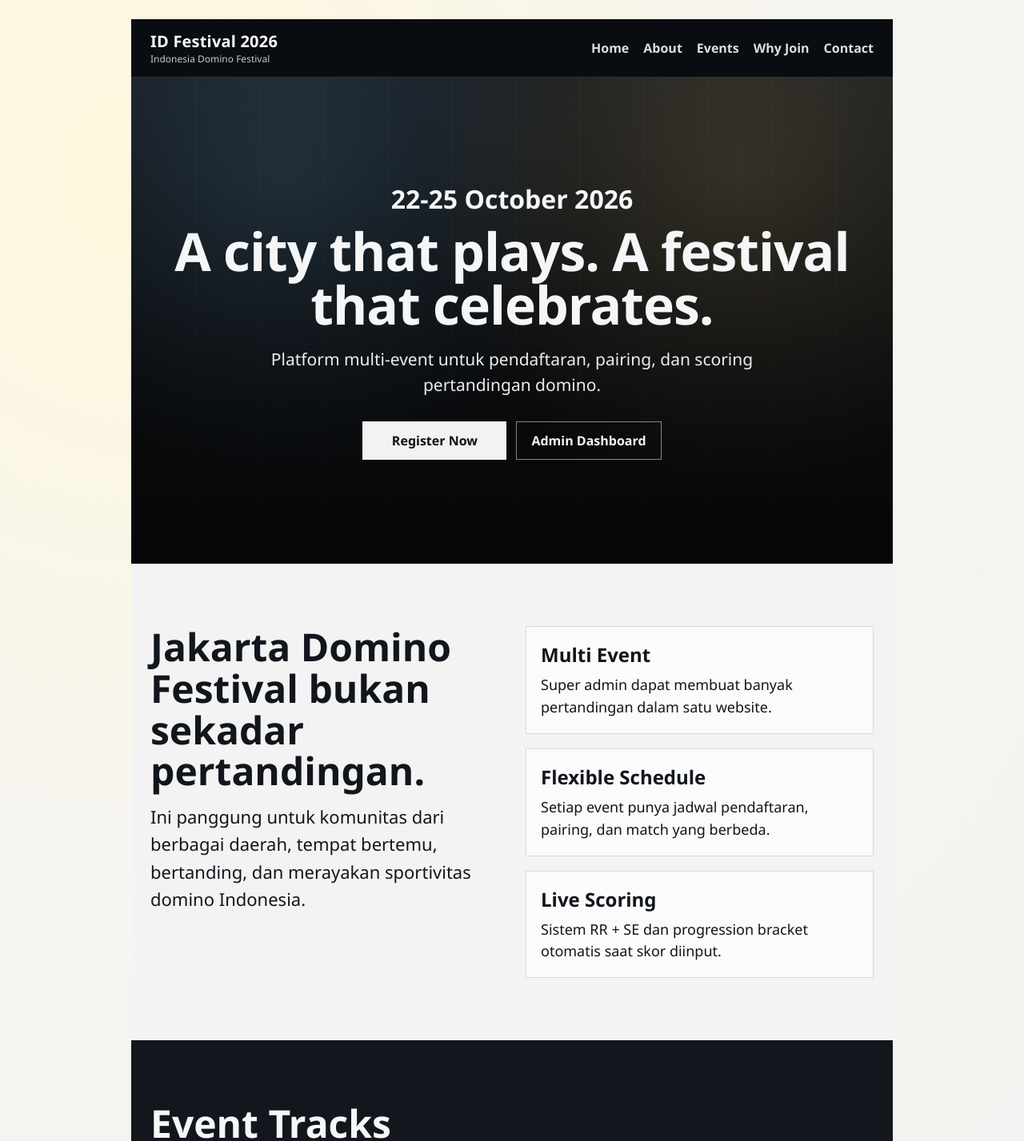
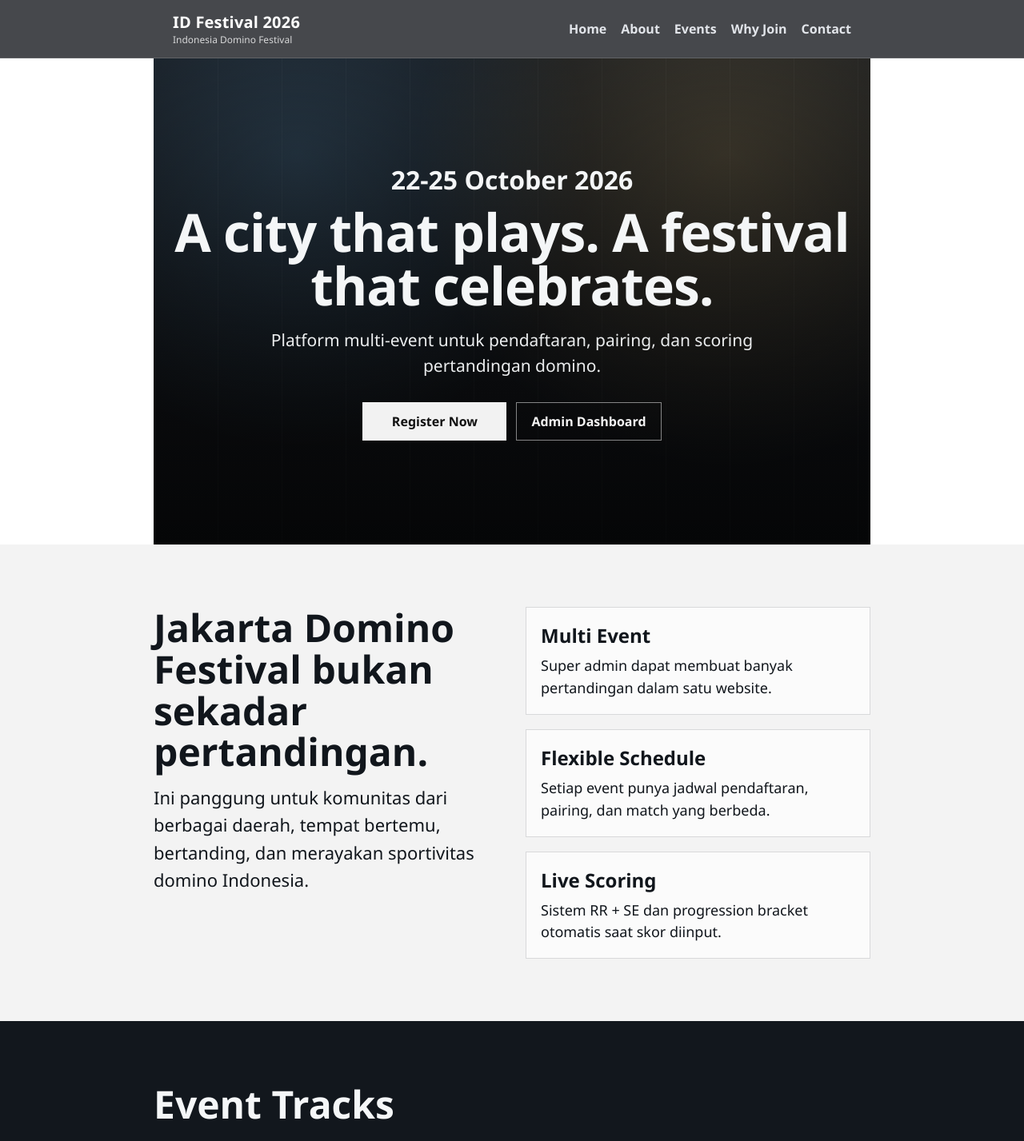
Before and after one commit to panglimadomino/id_fes_2026, a Next.js app: page / in a window 1280 px wide. Shown: the top 1427 px of the page at 80% size. Built offline with nearby package versions, Linux system fonts and the light colour scheme.

Commit message:
fix layout spacing width 15-70-15 and white background

```diff
--- a/app/admin/page.tsx
+++ b/app/admin/page.tsx
@@ -32,12 +32,14 @@ export default async function AdminPage() {
 
     if (regError) {
       return (
+        <div className="page-wrap">
           <div className="grid">
             <section className="panel">
               <h1>Admin Dashboard</h1>
               <p>Ringkasan event dan jumlah pendaftar saat ini.</p>
               <p style={{ color: "#d00" }}>Error: {regError.message}</p>
             </section>
+          </div>
         </div>
       );
     }
@@ -49,6 +51,7 @@ export default async function AdminPage() {
   }
 
   return (
+    <div className="page-wrap">
       <div className="grid">
         <section className="panel">
           <h1>Admin Dashboard</h1>
@@ -81,5 +84,6 @@ export default async function AdminPage() {
           </table>
         </section>
       </div>
+    </div>
   );
 }
--- a/app/events/[slug]/page.tsx
+++ b/app/events/[slug]/page.tsx
@@ -30,6 +30,7 @@ export default async function EventPage({ params }: Props) {
   const canRegister = data.status === "published" && data.allow_public_registration && inWindow;
 
   return (
+    <div className="page-wrap">
       <div className="grid">
         <section className="panel">
           <h1>{data.name}</h1>
@@ -46,5 +47,6 @@ export default async function EventPage({ params }: Props) {
           </section>
         )}
       </div>
+    </div>
   );
 }
--- a/app/globals.css
+++ b/app/globals.css
@@ -1,4 +1,5 @@
 :root {
+  --content-width: 70vw;
   --bg: #f7f5ef;
   --ink: #1e2a2f;
   --card: #ffffff;
@@ -11,11 +12,21 @@
 body {
   margin: 0;
   font-family: "Segoe UI", "Helvetica Neue", sans-serif;
-  background: radial-gradient(circle at 15% 10%, #fff8dd 0%, var(--bg) 35%, #edf3f2 100%);
+  background: #ffffff;
   color: var(--ink);
 }
 
 .container {
+  max-width: 1000px;
+  margin: 0 auto;
+  padding: 24px;
+}
+
+.app-main {
+  min-height: 100vh;
+}
+
+.page-wrap {
   max-width: 1000px;
   margin: 0 auto;
   padding: 24px;
@@ -82,7 +93,7 @@ th, td {
 
 .home-page {
   min-height: 100vh;
-  background: #0f1114;
+  background: #ffffff;
   color: #f4f6f7;
 }
 
@@ -96,7 +107,7 @@ th, td {
 }
 
 .site-header__inner {
-  max-width: 1200px;
+  width: var(--content-width);
   margin: 0 auto;
   padding: 14px 24px;
   display: flex;
@@ -142,6 +153,8 @@ th, td {
 
 .hero {
   position: relative;
+  width: var(--content-width);
+  margin: 0 auto;
   min-height: 76vh;
   display: grid;
   place-items: center;
@@ -230,7 +243,7 @@ th, td {
 }
 
 .section__inner {
-  max-width: 1200px;
+  width: var(--content-width);
   margin: 0 auto;
 }
 
@@ -307,7 +320,7 @@ th, td {
 }
 
 .site-footer__inner {
-  max-width: 1200px;
+  width: var(--content-width);
   margin: 0 auto;
   padding: 34px 24px;
   display: grid;
@@ -329,6 +342,14 @@ th, td {
 }
 
 @media (max-width: 900px) {
+  :root {
+    --content-width: 100vw;
+  }
+
+  .page-wrap {
+    padding: 16px;
+  }
+
   .site-header__inner {
     flex-direction: column;
     align-items: flex-start;
--- a/app/layout.tsx
+++ b/app/layout.tsx
@@ -10,7 +10,7 @@ export default function RootLayout({ children }: { children: React.ReactNode })
   return (
     <html lang="id">
       <body>
-        <main className="container">{children}</main>
+        <main className="app-main">{children}</main>
       </body>
     </html>
   );
```
Also changed, not shown: app/not-found.tsx (+7 -5 lines). Lines whose indentation alone changed are shown as unchanged.
